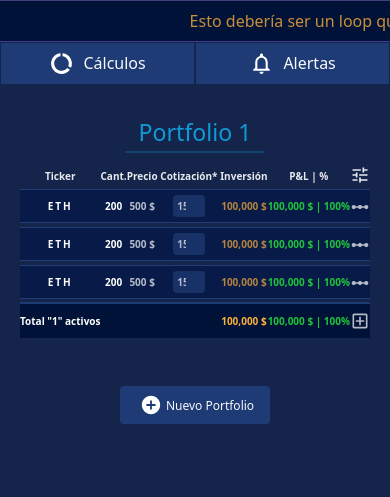
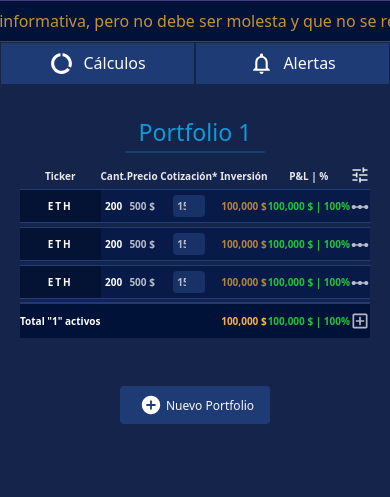
Before and after one commit to XekeL121/SicoinerHTML, a PHP site: page / in a window 390 px wide. Shown: the part 125-622 px from the top of the page. Run offline with PHP 8.4, Linux system fonts and the light colour scheme; lists and menus that the app fills with data are empty; some libraries are stand-ins or nearby versions.

Commit message:
retoques

```diff
--- a/css/styles.css
+++ b/css/styles.css
@@ -78,7 +78,7 @@ h1{
 /* Falta maquetar */
 .noticias {
     /* white-space: nowrap; */
-    animation: loop 150s linear infinite !important;
+    animation: loop 100s linear infinite !important;
 }
 
 @keyframes loop {
@@ -410,6 +410,11 @@ footer{
     .navPort{
         margin-left: -180px !important;
     }
+
+    .noticias {
+        /* white-space: nowrap; */
+        animation: loop 20s linear infinite !important;
+    }
 }
 
 
@@ -523,6 +528,11 @@ footer{
         width: 190px;
         margin-top: 29px !important;
         margin-left: 44px !important;
+    }
+
+    .noticias {
+        /* white-space: nowrap; */
+        animation: loop 15s linear infinite !important;
     }
 }
 
@@ -708,6 +718,11 @@ footer{
         margin-top: 29px !important;
         margin-left: -80px !important;
     }
+
+    .noticias {
+        /* white-space: nowrap; */
+        animation: loop 15s linear infinite !important;
+    }
 }
 
 
@@ -782,6 +797,14 @@ footer{
     background-color: rgb(2, 29, 8) !important;
 }
 
+.bg-marca{
+    background: #00000094 !important;
+}
+
+.bg-marca2{
+    background: #01091b73 !important;
+}
+
 
 
 
@@ -827,7 +850,7 @@ footer{
     overflow: hidden !important;
 }
 
-.unselectable {
+/* .unselectable {
     -webkit-touch-callout: none !important;
     -webkit-user-select: none !important;
     -khtml-user-select: none !important;
@@ -835,7 +858,7 @@ footer{
     -ms-user-select: none !important;
     user-select: none !important;
 
-}
+} */
 
 .text-bold{
     font-weight: bold !important;
--- a/includes/calc-inversion.php
+++ b/includes/calc-inversion.php
@@ -16,6 +16,6 @@
                             <div class="calcCost text-light col-3">
                                 <h5>Inversión</h5>
 
-                                <input class="w-75 rounded mb-3 mt-2 text-center text-green azulLogo2 text-bold cursor-pointer" type="number" value='{{n1*n2}}'>
+                                <input class="w-75 rounded mb-3 mt-2 text-center text-green azulLogo2 cursor-na text-bold" type="text" value='{{n1*n2}}'>
                             </div>
                         </div>
--- a/includes/fila-portfolio.php
+++ b/includes/fila-portfolio.php
@@ -1,7 +1,7 @@
                                     <!-- Fila de datos del activo -->
                                     <div>
                                         <tr class="activos">
-                                            <th id="ticker" class="celda opacityOff letter-space-1" scope="row">ETH</th>
+                                            <th id="ticker" class="celda opacityOff letter-space-1 bg-marca2" scope="row">ETH</th>
                                             <!-- IMPORTANTE - El ticker no puede estar repetido en el mismo portfolio -->
                                             <th id="cantidad" class="celda opacityOff">200</th> <!-- Cantidad de ADA en portfolio -->
                                             <th id="breakEven" class="celda">500 $</th> <!-- Precio medio de compra -->
--- a/includes/header.php
+++ b/includes/header.php
@@ -62,8 +62,8 @@
                 <div class="avisos col-12 col-xl-10 col-sm-8 my-auto p-2 align-middle op80 text-orange nowrap of-hidden">
                     <div class="my-auto noticias nowrap ">
                         <!-- <img id="info" class="icon my-auto align-middle" src="img/info_naranja.svg" alt=""> -->
-                        <span class="loop">Esto debería ser un loop que no se reiniciara cada vez que se cambia de página, deberían ir los principales índices mundiales, falta concretar BTC 31,500 $ +0.8% | ADA 1.18 $ +10% | BTC 31,500 $ +0.8% | ADA 1.18 $ +10% | BTC 31,500 $ +0.8% | ADA 1.18 $ +10% |
-                        BTC 31,500 $ +0.8% | ADA 1.18 $ +10% | BTC 31,500 $ +0.8% | ADA 1.18 $ +10% | BTC 31,500 $ +0.8% | ADA 1.18 $ +10% | AAAAAA
+                        <span class="loop">Esto podría ser una barra informativa, pero no debe ser molesta y que no se reinicie cada vez que se cambia de página, deberían ir los principales índices mundiales? faltaría concretar su función BTC 31,500 $ +0.8% | ADA 1.18 $ +10% | BTC 31,500 $ +0.8% | ADA 1.18 $ +10% | BTC 31,500 $ +0.8% | ADA 1.18 $ +10% |
+                        BTC 31,500 $ +0.8% | ADA 1.18 $ +10% | BTC 31,500 $ +0.8% | ADA 1.18 $ +10% | BTC 31,500 $ +0.8% | ADA 1.18 $ +10% | XXXXX
                         </span>
                     </div>
                 </div>
--- a/includes/historial.php
+++ b/includes/historial.php
@@ -52,9 +52,9 @@
                                 <thead>
                                     <tr>
                                         <th class="celdaTop">Portfolio<img class="rounded mb-2">
+                                        <th class="celdaTop" scope="col">Ticker</th>
                                         <th class="celdaTop" scope="col">Fecha</th>
                                         <th class="celdaTop" scope="col">Tipo</th>
-                                        <th class="celdaTop" scope="col">Ticker</th>
                                         <th class="celdaTop" scope="col">Cant.</th>
                                         <th class="celdaTop" scope="col">Precio C/V</th>
                                         <th class="celdaTop" scope="col">Capital *</th> <!-- Aquí se deberá poder añadir el capital disponible para un resultado 100% justo en el total -->
@@ -80,9 +80,9 @@
                                 <tbody class="table bg-rojo">
                                         <tr class="activos">
                                             <th class="celda textoAzul opacityOff">Portfolio 1</th>
+                                            <th class="celda bg-marca">ETH</th>
                                             <th class="celda opacityOff" scope="row">09/07/2021</th>
                                             <th class="celda opacityOff">Venta</th>
-                                            <th class="celda">ETH</th>
                                             <th class="celda">200</th>
                                             <th class="celda text-orange">1500 $</th>
                                             <th class="celda opacityOff text-green">+300,000 $</th>
@@ -102,9 +102,9 @@
                                     <div class="">
                                         <tr class="activos">
                                             <th class="celda textoAzul opacityOff">Portfolio 1</th>
+                                            <th class="celda bg-marca">ETH</th>
                                             <th class="celda opacityOff" scope="row">06/07/2021</th>
                                             <th class="celda opacityOff">Compra</th>
-                                            <th class="celda">ETH</th>
                                             <th class="celda">200</th>
                                             <th class="celda text-orange">1000 $</th>
                                             <th class="celda opacityOff text-green">-200,000 $</th>
```
